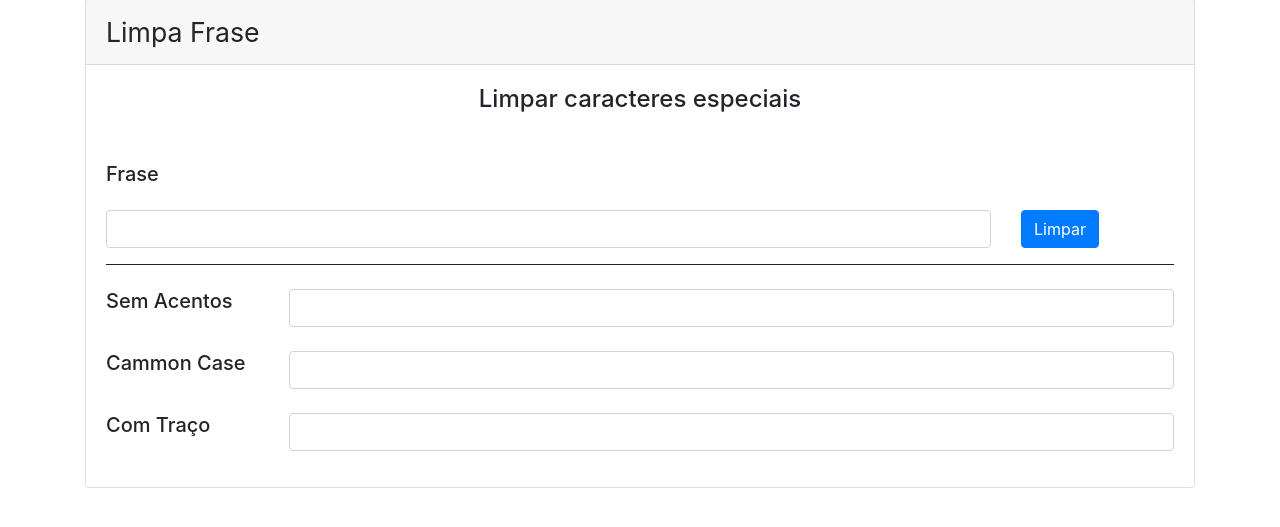
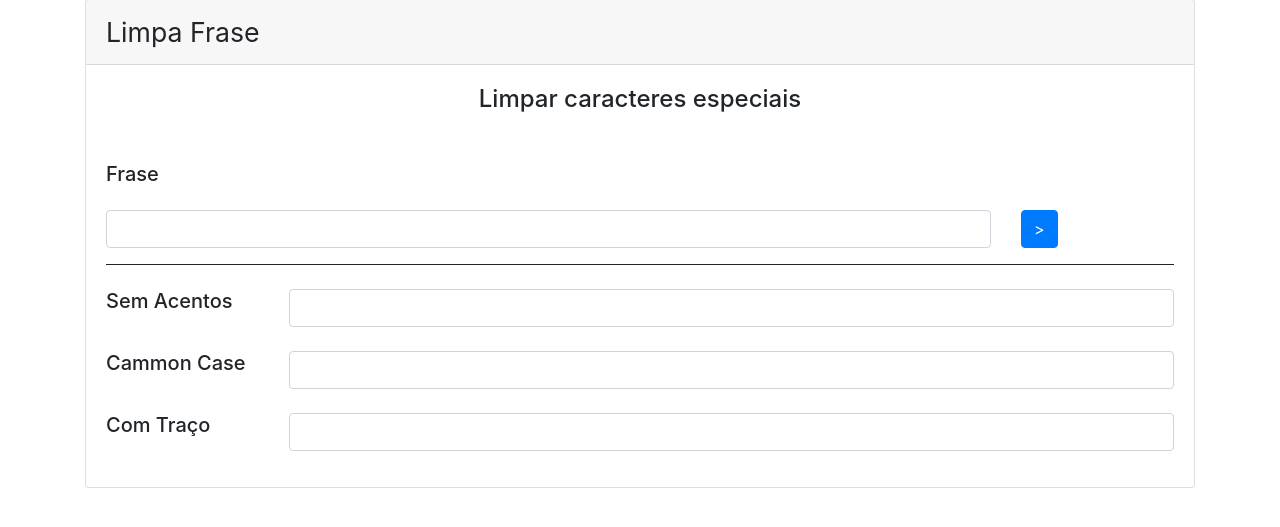
Before and after one commit to rafaelrochagit/shape_on, a PHP site: page /clean_phrase/ in a window 1280 px wide. Shown: the part 159-686 px from the top of the page. Run offline with PHP 8.4, Linux system fonts and the light colour scheme; data that the repository does not hold is empty; some libraries are stand-ins or nearby versions.

Commit message:
Mudança submit

```diff
--- a/clean_phrase/index.php
+++ b/clean_phrase/index.php
@@ -39,7 +39,7 @@
 			      	</div>
             	</div>
             	<div class="col-2">
-            		<button class="btn btn-primary" onclick="clean()">Limpar</button>
+            		<button class="btn btn-primary" onclick="clean()"> > </button>
             	</div>
             </div>
 
```
